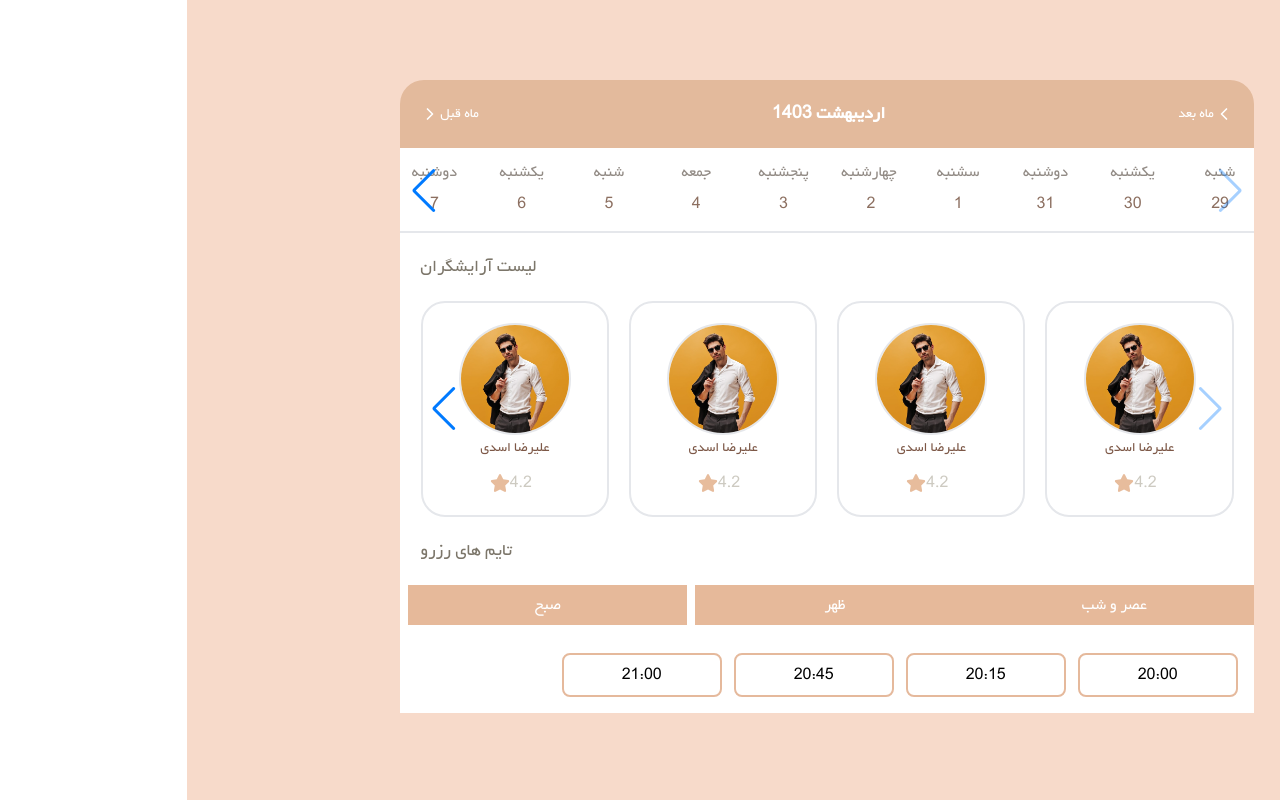
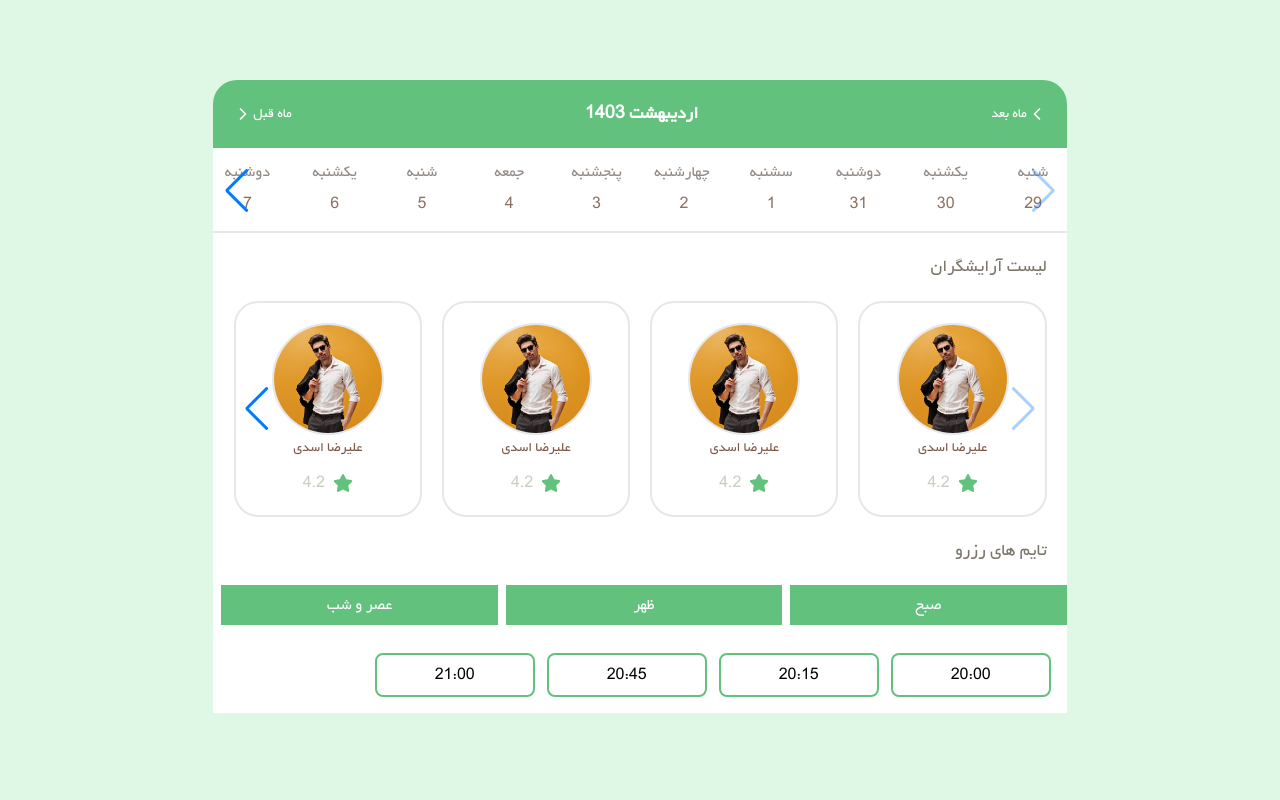
Before and after one commit to mohaddeseamel/site-reserve, a Vue app: page /turnRatings in a window 1280 px wide. Built offline with nearby package versions, Linux system fonts and the light colour scheme.

Commit message:
change color TurnRating

```diff
--- a/src/components/HeaderTurnRating.vue
+++ b/src/components/HeaderTurnRating.vue
@@ -1,5 +1,5 @@
 <template>
-    <div class="Ratings p-5 flex justify-between items-center" style="background-color: #e3ba9c;">
+    <div class="Ratings p-5 flex justify-between items-center bg-[#62c17d]">
         <button class="prev flex text-sm text-white">
           <svg
             class="h-5 w-5 text-white"
--- a/src/components/TabMenu.vue
+++ b/src/components/TabMenu.vue
@@ -1,21 +1,19 @@
 <template>
   <div class="TabshowTime mx-auto bg-white">
-    <h1 class="text-end p-5 font-yekan text-lg" style="color: #7c766a">تایم های رزرو</h1>
+    <h1 class="text-start p-5 font-yekan text-lg" style="color: #7c766a">تایم های رزرو</h1>
     <ul class="flex justify-between space-x-2 text-white">
-      <li class="w-1/3">
+      <li class="w-1/3 ml-2">
         <button
           @click="activeTabOne"
-          class="inline-block w-full px-4 py-2 font-yekan"
-          style="background-color: #e6b99a"
+          class="inline-block w-full  px-4 py-2 font-yekan bg-[#62c17d]"
         >
-          عصر و شب
+            صبح
         </button>
       </li>
       <li class="w-1/3">
         <button
           @click="activeTabTwo"
-          class="inline-block w-full px-4 py-2 font-yekan"
-          style="background-color: #e6b99a"
+          class="inline-block w-full px-4 py-2 font-yekan bg-[#62c17d]"
         >
           ظهر
         </button>
@@ -23,10 +21,9 @@
       <li class="w-1/3">
         <button
           @click="activeTabThree"
-          class="inline-block w-full px-4 py-2 font-yekan"
-          style="background-color: #e6b99a"
+          class="inline-block w-full px-4 py-2 font-yekan bg-[#62c17d]"
         >
-          صبح
+          عصر و شب
         </button>
       </li>
     </ul>
@@ -41,8 +38,7 @@
           <button
             @click="changeColor(index)"
             :class="[{ active: indexActive == index }]"
-            class="border-2 ml-3 px-6 py-2 mt-3 rounded-lg w-40"
-            style="border-color: #e5b99c"
+            class="border-2 ml-3 px-6 py-2 mt-3 rounded-lg w-40 border-[#62c17d]"
           >
             {{ hour.time }}
           </button>
@@ -53,8 +49,7 @@
           <button
             @click="changeColor(index)"
             :class="[{ active: indexActive == index }]"
-            style="border-color: #e5b99c"
-            class="border-2 ml-3 px-6 py-2 mt-3 rounded-lg w-40  hover:border-transparent"
+            class="border-2 ml-3 px-6 py-2 mt-3 rounded-lg w-40 border-[#62c17d] hover:bg-[#dff8e5]"
           >
             {{ hour.time }}
           </button>
@@ -63,10 +58,9 @@
       <div v-if="tab === 3" class="flex justify-start items-center flex-wrap">
         <div class="timeBtn" v-for="(hour, index) in morningTime" :key="index">
           <button
-            class="border-2 ml-3 px-6 py-2 mt-3 rounded-lg w-40  hover:border-transparent"
+            class="border-2 ml-3 px-6 py-2 mt-3 rounded-lg w-40 border-[#62c17d] hover:bg-[#dff8e5]"
             @click="changeColor(index)"
             :class="[{ active: indexActive == index }]"
-            style="border-color: #e5b99c"
           >
             {{ hour.time }}
           </button>
--- a/src/components/login.vue
+++ b/src/components/login.vue
@@ -4,7 +4,7 @@
   >
     <div
       v-if="loginform"
-      class="border-2 bg-white text-end p-8 h-80 leading-10 rounded-lg"
+      class="border-2 bg-white text-start p-8 h-80 leading-10 rounded-lg"
       style="width: 400px"
     >
       <form @submit.prevent="goTosendSms">
@@ -12,7 +12,7 @@
           <h1 class="font-bold text-xl text-neutral-900">ورود | ثبت نام</h1>
         </div>
         <div class="guide">
-          <span class="text-sm text-gray-500 leading-relaxed">!سلام</span>
+          <span class="text-sm text-gray-500 leading-relaxed">ُسلام!</span>
         </div>
         <div class="mobileField">
           <label class="text-sm text-gray-500"
@@ -42,7 +42,7 @@
     >
       <form>
         <div class="sub-title">
-          <h1 class="text-lg text-gray-500 leading-relaxed">
+          <h1 class="text-lg text-gray-500 leading-relaxed text-start">
             کد تایید را وارد کنید
           </h1>
         </div>
--- a/src/components/showTimeReserve.vue
+++ b/src/components/showTimeReserve.vue
@@ -28,7 +28,7 @@
           >{{ card.dateNum }}</span
         >
       </swiper-slide>
-      <div class="border h-px" style="background-color: #ededed"></div>
+      <div class="border h-px bg-[#ededed]"></div>
     </swiper>
   </div>
 </template>
@@ -170,6 +170,6 @@ export default {
 }
 .active {
   /* background-color: #e4ceb6; */
-  border-bottom: 5px solid #7a513b;
+  border-bottom: 5px solid #62c17d;
 }
 </style>
--- a/src/components/showUser.vue
+++ b/src/components/showUser.vue
@@ -1,6 +1,6 @@
 <template>
   <div class="showUserStylish bg-white">
-    <h1 class="title text-end p-5 font-yekan text-lg" style="color: #7c766a">
+    <h1 class="title text-start p-5 font-yekan text-lg" style="color: #7c766a">
       لیست آرایشگران
     </h1>
     <div class="stylist-card flex px-5">
@@ -33,17 +33,17 @@
             user.name
           }}</span>
           <div class="star flex justify-center mt-3">
-            <span class="mr-2" style="color: #cdcac1">{{ user.star }}</span>
             <svg
               xmlns="http://www.w3.org/2000/svg"
               viewBox="0 0 576 512"
               style="width: 20px"
             >
               <path
-                fill="#e7bc9c"
+                fill="#62c17d"
                 d="M316.9 18C311.6 7 300.4 0 288.1 0s-23.4 7-28.8 18L195 150.3 51.4 171.5c-12 1.8-22 10.2-25.7 21.7s-.7 24.2 7.9 32.7L137.8 329 113.2 474.7c-2 12 3 24.2 12.9 31.3s23 8 33.8 2.3l128.3-68.5 128.3 68.5c10.8 5.7 23.9 4.9 33.8-2.3s14.9-19.3 12.9-31.3L438.5 329 542.7 225.9c8.6-8.5 11.7-21.2 7.9-32.7s-13.7-19.9-25.7-21.7L381.2 150.3 316.9 18z"
               />
             </svg>
+            <span class="mr-2" style="color: #cdcac1">{{ user.star }}</span>
           </div>
         </swiper-slide>
       </swiper>
@@ -152,6 +152,6 @@ export default {
 
 <style>
 .activeStyle {
-  border-color: #e3c7b0;
+  border-color: #62c17d;
 }
 </style>
--- a/src/views/TurnRatings.vue
+++ b/src/views/TurnRatings.vue
@@ -1,5 +1,5 @@
 <template>
-  <div class="container">
+  <div class="bg-[#dff8e5] overflow-auto">
     <div class="content flex justify-center py-20 w-screen h-screen">
       <!-- <div class="w-1/5">
         <ownerBox/>
@@ -28,7 +28,7 @@ const showData = (e) => {
 </script>
 
 <style scoped>
-.content {
+/* .content {
   background-color: #f7daca;
-}
+} */
 </style>
```
